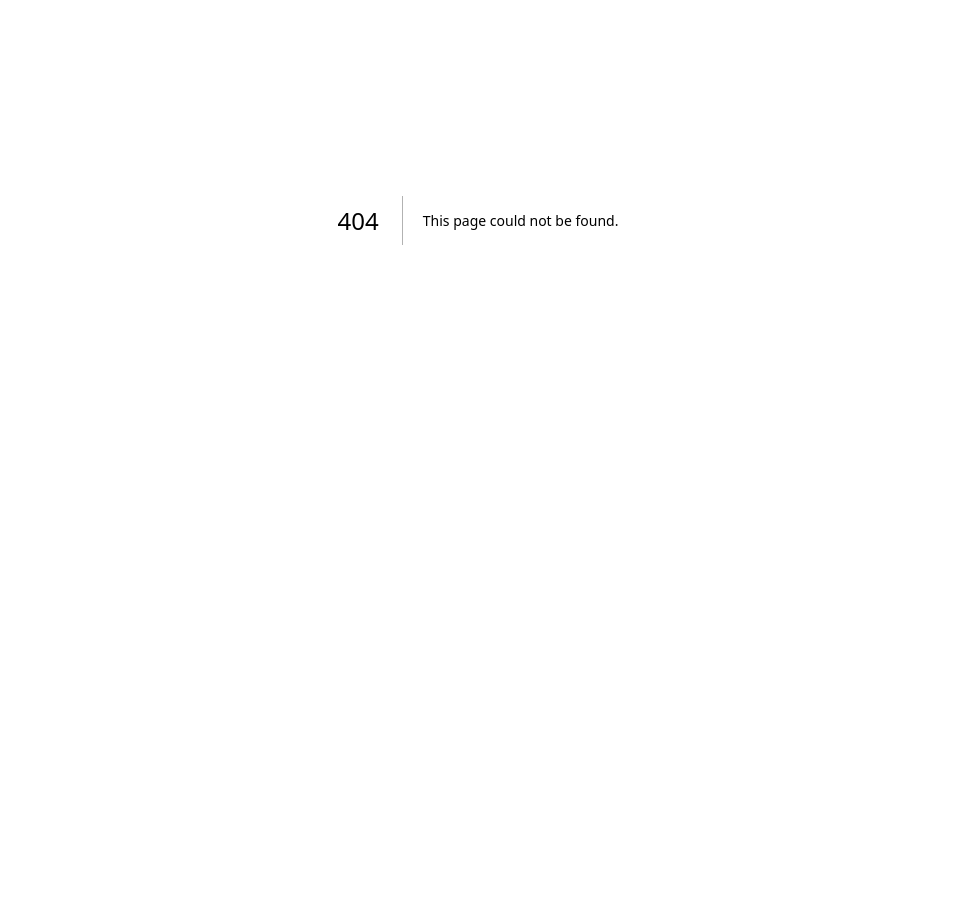
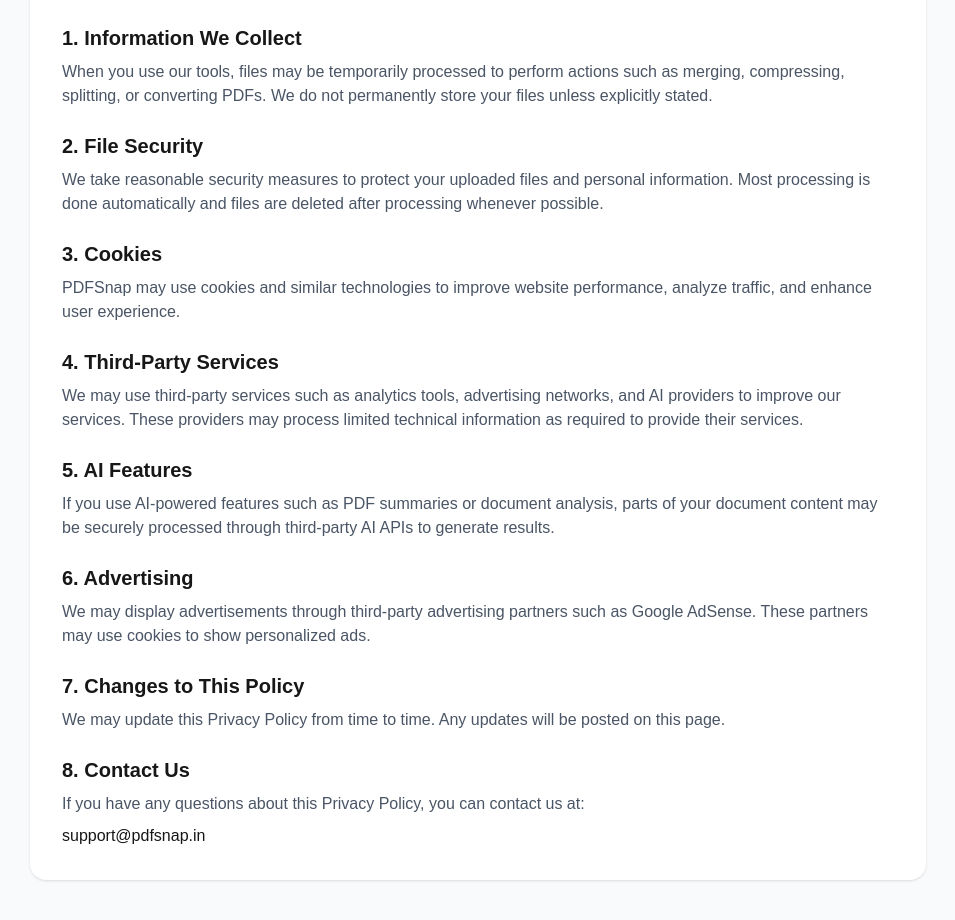
Before and after one commit to Pankaj933/pdf-tools, a Next.js app: page /privacy-policy in a window 1280 px wide. Before the commit this address had no page. Shown: the part 180-1100 px from the top of the page, without its empty margins (162-1117 px from the left). Before the commit the page ends 800 px from the top, so only its background shows below. Built offline with nearby package versions, Linux system fonts and the light colour scheme.

Commit message:
Add page

```diff
--- /dev/null
+++ b/app/contact/page.js
@@ -0,0 +1,115 @@
+"use client";
+
+import { useState } from "react";
+
+export default function ContactPage() {
+  const [form, setForm] = useState({
+    name: "",
+    email: "",
+    message: "",
+  });
+
+  const handleChange = (e) => {
+    setForm({
+      ...form,
+      [e.target.name]: e.target.value,
+    });
+  };
+
+  const handleSubmit = (e) => {
+    e.preventDefault();
+
+    alert("Message sent successfully!");
+
+    setForm({
+      name: "",
+      email: "",
+      message: "",
+    });
+  };
+
+  return (
+    <div className="min-h-screen bg-gray-50 flex justify-center items-center px-6 py-10">
+      <div className="w-full max-w-2xl bg-white p-8 rounded-2xl shadow">
+
+        <h1 className="text-3xl font-bold text-center mb-6">
+          Contact Us
+        </h1>
+
+        <p className="text-gray-600 text-center mb-8">
+          Have questions, suggestions, or feedback? We'd love to hear from you.
+        </p>
+
+        <form onSubmit={handleSubmit} className="space-y-5">
+
+          {/* Name */}
+          <div>
+            <label className="block mb-2 font-medium">
+              Your Name
+            </label>
+
+            <input
+              type="text"
+              name="name"
+              value={form.name}
+              onChange={handleChange}
+              required
+              className="w-full border border-gray-300 rounded-xl px-4 py-3 outline-none focus:ring-2 focus:ring-blue-500"
+              placeholder="Enter your name"
+            />
+          </div>
+
+          {/* Email */}
+          <div>
+            <label className="block mb-2 font-medium">
+              Email Address
+            </label>
+
+            <input
+              type="email"
+              name="email"
+              value={form.email}
+              onChange={handleChange}
+              required
+              className="w-full border border-gray-300 rounded-xl px-4 py-3 outline-none focus:ring-2 focus:ring-blue-500"
+              placeholder="Enter your email"
+            />
+          </div>
+
+          {/* Message */}
+          <div>
+            <label className="block mb-2 font-medium">
+              Message
+            </label>
+
+            <textarea
+              name="message"
+              value={form.message}
+              onChange={handleChange}
+              rows="5"
+              required
+              className="w-full border border-gray-300 rounded-xl px-4 py-3 outline-none focus:ring-2 focus:ring-blue-500"
+              placeholder="Write your message..."
+            />
+          </div>
+
+          {/* Button */}
+          <button
+            type="submit"
+            className="w-full bg-blue-600 hover:bg-blue-700 text-white py-3 rounded-xl font-medium transition"
+          >
+            Send Message
+          </button>
+
+        </form>
+
+        {/* Extra Info */}
+        <div className="mt-8 text-center text-gray-600">
+          <p>Email: support@pdfsnap.in</p>
+          <p className="mt-2">We usually reply within 24 hours.</p>
+        </div>
+
+      </div>
+    </div>
+  );
+}
--- a/app/page.js
+++ b/app/page.js
@@ -21,8 +21,8 @@ export default function Home() {
           <div className="hidden md:flex gap-8 text-sm font-medium text-slate-400">
             <Link href="#tools" className="hover:text-white transition-colors">Tools</Link>
             <Link href="#why-choose" className="hover:text-white transition-colors">Why Us</Link>
-            <Link href="/about" className="hover:text-white transition-colors">About</Link>
-            <Link href="#pricing" className="hover:text-white transition-colors">Pricing</Link>
+            <Link href="/about" className="hover:text-white transition-colors">About Us</Link>
+            <Link href="/contact" className="hover:text-white transition-colors">Contact Us</Link>
           </div>
           <button className="bg-white text-slate-950 px-5 py-2 rounded-lg text-sm font-semibold hover:bg-slate-200 transition-colors">
             Sign In
@@ -264,8 +264,8 @@ export default function Home() {
               &copy; {new Date().getFullYear()} PDFSnap Inc. All rights reserved.
             </p>
             <div className="flex gap-6 text-sm text-slate-500">
-              <Link href="#" className="hover:text-white transition-colors">Privacy Policy</Link>
-              <Link href="#" className="hover:text-white transition-colors">Cookie Policy</Link>
+              <Link href="/privacy-policy" className="hover:text-white transition-colors">Privacy Policy</Link>
+              {/* <Link href="#" className="hover:text-white transition-colors">Cookie Policy</Link> */}
             </div>
           </div>
         </div>
--- /dev/null
+++ b/app/privacy-policy/page.js
@@ -0,0 +1,85 @@
+export default function PrivacyPolicy() {
+  return (
+    <div className="min-h-screen bg-gray-50 px-6 py-10 flex justify-center">
+      <div className="max-w-4xl bg-white p-8 rounded-2xl shadow">
+
+        <h1 className="text-3xl font-bold mb-6 text-center">
+          Privacy Policy
+        </h1>
+
+        <p className="text-gray-600 mb-4">
+          Welcome to <span className="font-semibold">PDFSnap</span>. Your privacy is important to us. This Privacy Policy explains how we collect, use, and protect your information when you use our website and PDF tools.
+        </p>
+
+        <h2 className="text-xl font-semibold mt-6 mb-2">
+          1. Information We Collect
+        </h2>
+
+        <p className="text-gray-600 mb-4">
+          When you use our tools, files may be temporarily processed to perform actions such as merging, compressing, splitting, or converting PDFs. We do not permanently store your files unless explicitly stated.
+        </p>
+
+        <h2 className="text-xl font-semibold mt-6 mb-2">
+          2. File Security
+        </h2>
+
+        <p className="text-gray-600 mb-4">
+          We take reasonable security measures to protect your uploaded files and personal information. Most processing is done automatically and files are deleted after processing whenever possible.
+        </p>
+
+        <h2 className="text-xl font-semibold mt-6 mb-2">
+          3. Cookies
+        </h2>
+
+        <p className="text-gray-600 mb-4">
+          PDFSnap may use cookies and similar technologies to improve website performance, analyze traffic, and enhance user experience.
+        </p>
+
+        <h2 className="text-xl font-semibold mt-6 mb-2">
+          4. Third-Party Services
+        </h2>
+
+        <p className="text-gray-600 mb-4">
+          We may use third-party services such as analytics tools, advertising networks, and AI providers to improve our services. These providers may process limited technical information as required to provide their services.
+        </p>
+
+        <h2 className="text-xl font-semibold mt-6 mb-2">
+          5. AI Features
+        </h2>
+
+        <p className="text-gray-600 mb-4">
+          If you use AI-powered features such as PDF summaries or document analysis, parts of your document content may be securely processed through third-party AI APIs to generate results.
+        </p>
+
+        <h2 className="text-xl font-semibold mt-6 mb-2">
+          6. Advertising
+        </h2>
+
+        <p className="text-gray-600 mb-4">
+          We may display advertisements through third-party advertising partners such as Google AdSense. These partners may use cookies to show personalized ads.
+        </p>
+
+        <h2 className="text-xl font-semibold mt-6 mb-2">
+          7. Changes to This Policy
+        </h2>
+
+        <p className="text-gray-600 mb-4">
+          We may update this Privacy Policy from time to time. Any updates will be posted on this page.
+        </p>
+
+        <h2 className="text-xl font-semibold mt-6 mb-2">
+          8. Contact Us
+        </h2>
+
+        <p className="text-gray-600">
+          If you have any questions about this Privacy Policy, you can contact us at:
+        </p>
+
+        <p className="mt-2 font-medium">
+          support@pdfsnap.in
+        </p>
+
+      </div>
+    </div>
+  );
+}
```
